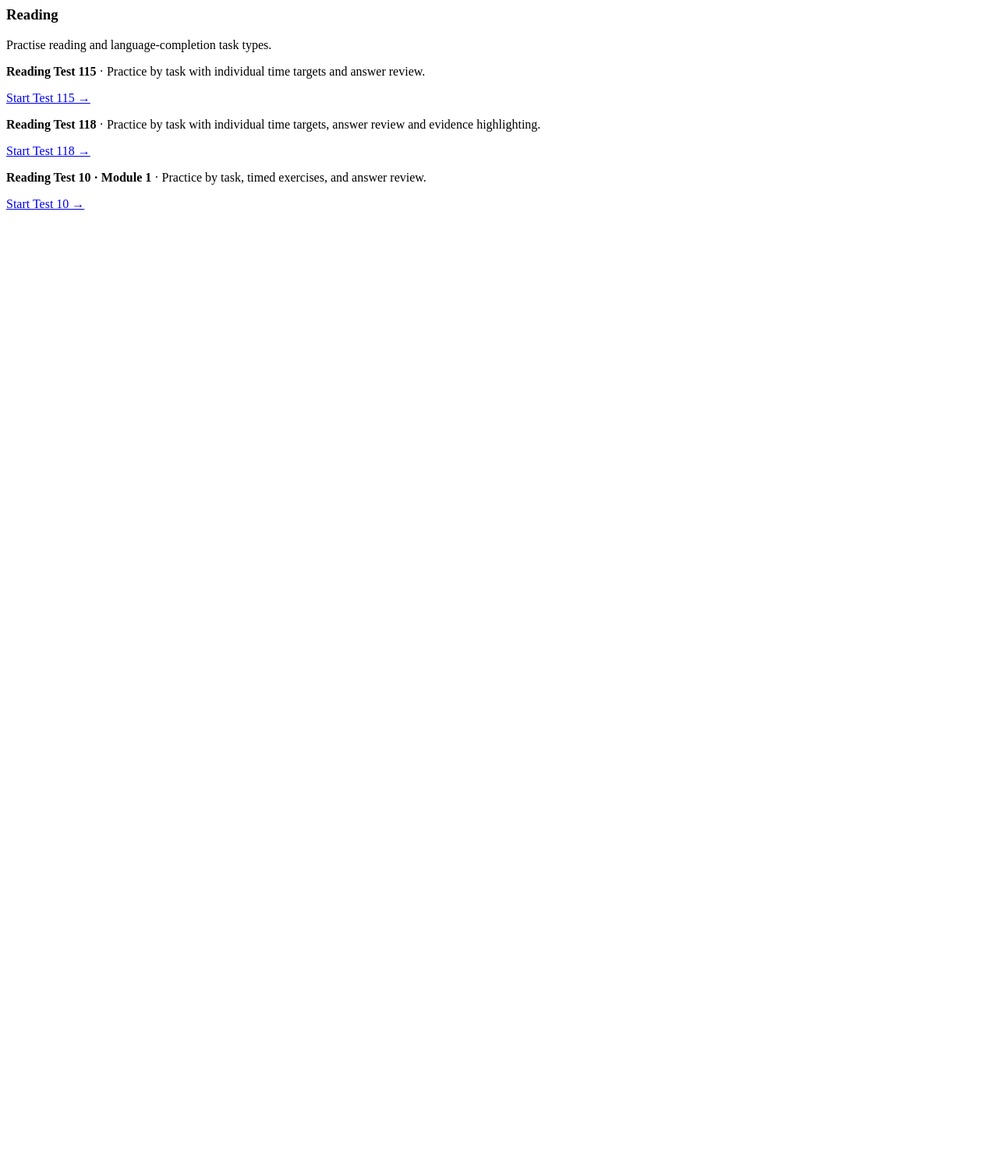
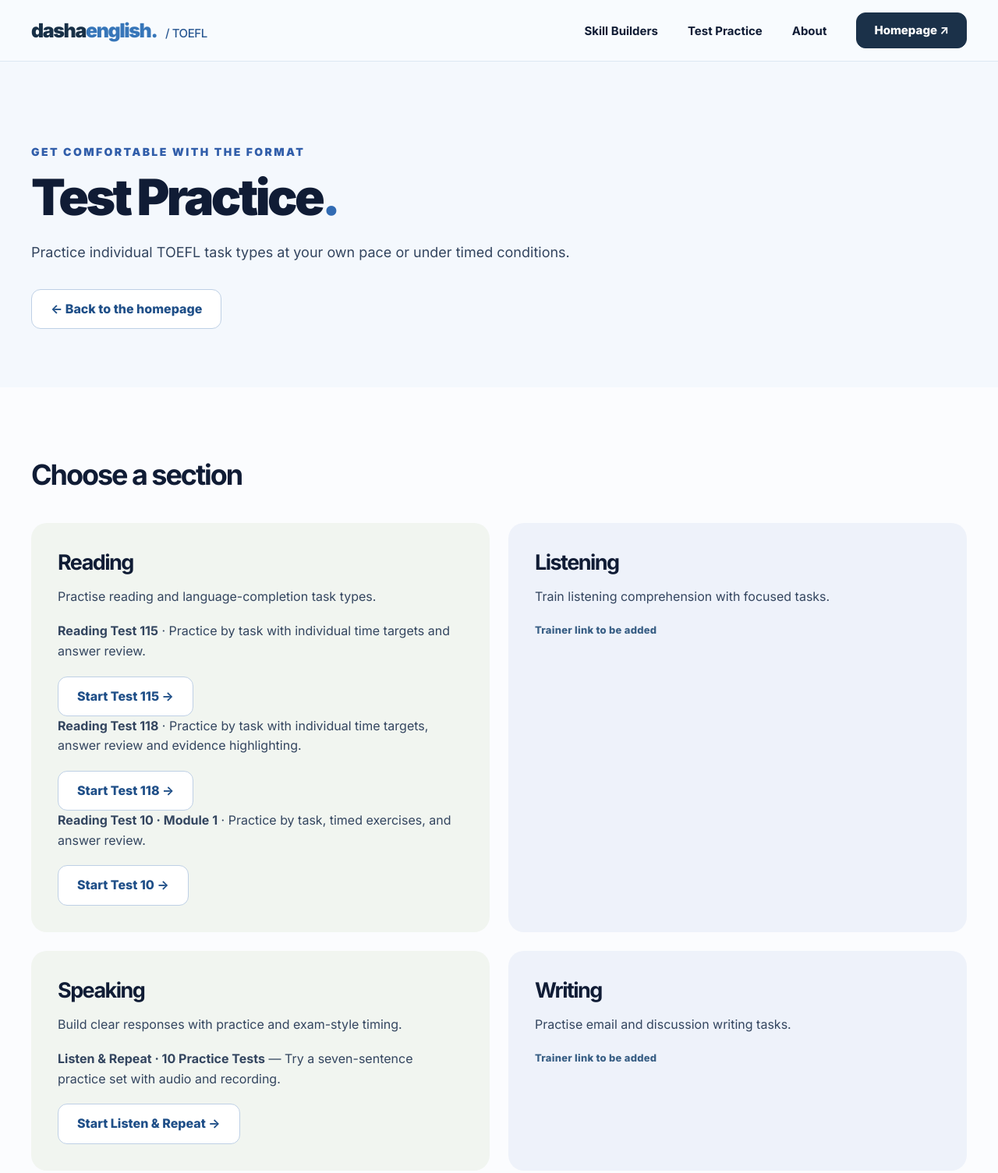
Before and after one commit to dasha-english/toefl-practice-lab, a plain HTML site: page test-practice.html in a window 1280 px wide. Shown: the top 1505 px of the page at 78% size. Before the commit the page ends 800 px from the top, so only its background shows below. Drawn offline with Linux system fonts and the light colour scheme.

Commit message:
test-practice.html

```diff
--- a/test-practice.html
+++ b/test-practice.html
@@ -1,4 +1,53 @@
 
+<!doctype html>
+<html lang="en">
+<head>
+  <meta charset="utf-8">
+  <meta name="viewport" content="width=device-width, initial-scale=1">
+  <title>Test Practice | dashaenglish.</title>
+  <link href="https://fonts.googleapis.com/css2?family=Inter:wght@400;500;600;700;800;900&amp;display=swap" rel="stylesheet">
+  <link href="assets/styles.css" rel="stylesheet">
+  <script defer src="assets/script.js"></script>
+</head>
+<body>
+  <header class="site-header">
+    <div class="container nav-row">
+      <a class="brand" href="index.html">
+        <span class="brand-dark">dasha</span><span class="brand-blue">english.</span><span class="brand-slash"> / TOEFL</span>
+      </a>
+      <nav aria-label="Main navigation" class="main-nav">
+        <a href="skill-builders.html">Skill Builders</a>
+        <a aria-current="page" href="test-practice.html">Test Practice</a>
+        <a href="index.html#about">About</a>
+        <a class="btn btn-primary nav-cta" href="index.html">Homepage ↗</a>
+      </nav>
+      <button aria-controls="mobile-nav" aria-expanded="false" aria-label="Open menu" class="menu-toggle" type="button">
+        <span></span><span></span><span></span>
+      </button>
+    </div>
+    <nav aria-label="Mobile navigation" class="mobile-nav" hidden id="mobile-nav">
+      <a href="index.html">Home</a>
+      <a href="skill-builders.html">Skill Builders</a>
+      <a href="test-practice.html">Test Practice</a>
+    </nav>
+  </header>
+
+  <main>
+    <section class="subpage-hero">
+      <div class="container">
+        <p class="eyebrow">Get comfortable with the format</p>
+        <h1>Test Practice<span style="color:var(--blue)">.</span></h1>
+        <p>Practice individual TOEFL task types at your own pace or under timed conditions.</p>
+        <a class="btn btn-secondary" href="index.html">← Back to the homepage</a>
+      </div>
+    </section>
+
+    <section class="catalogue">
+      <div class="container">
+        <h2>Choose a section</h2>
+        <div class="catalogue-grid">
+
+          <!-- READING -->
           <article class="catalogue-item">
             <h3>Reading</h3>
             <p>Practise reading and language-completion task types.</p>
@@ -12,3 +61,39 @@
             <p><strong>Reading Test 10 · Module 1</strong> · Practice by task, timed exercises, and answer review.</p>
             <a class="btn btn-secondary" href="trainers/reading-practice-test-10-module-1.html">Start Test 10 →</a>
           </article>
+
+          <!-- LISTENING -->
+          <article class="catalogue-item">
+            <h3>Listening</h3>
+            <p>Train listening comprehension with focused tasks.</p>
+            <span class="status-note">Trainer link to be added</span>
+          </article>
+
+          <!-- SPEAKING -->
+          <article class="catalogue-item">
+            <h3>Speaking</h3>
+            <p>Build clear responses with practice and exam-style timing.</p>
+            <p><strong>Listen &amp; Repeat · 10 Practice Tests</strong> — Try a seven-sentence practice set with audio and recording.</p>
+            <a class="btn btn-secondary" href="https://listen-and-repeat2.pages.dev/" target="_blank" rel="noopener noreferrer">Start Listen &amp; Repeat →</a>
+          </article>
+
+          <!-- WRITING -->
+          <article class="catalogue-item">
+            <h3>Writing</h3>
+            <p>Practise email and discussion writing tasks.</p>
+            <span class="status-note">Trainer link to be added</span>
+          </article>
+
+        </div>
+      </div>
+    </section>
+  </main>
+
+  <footer class="site-footer">
+    <div class="container footer-row">
+      <span>© dashaenglish.pro</span>
+      <span>Not affiliated with ETS. TOEFL is a registered trademark of ETS.</span>
+    </div>
+  </footer>
+</body>
+</html>
```
Lines whose indentation alone changed are shown as unchanged.
